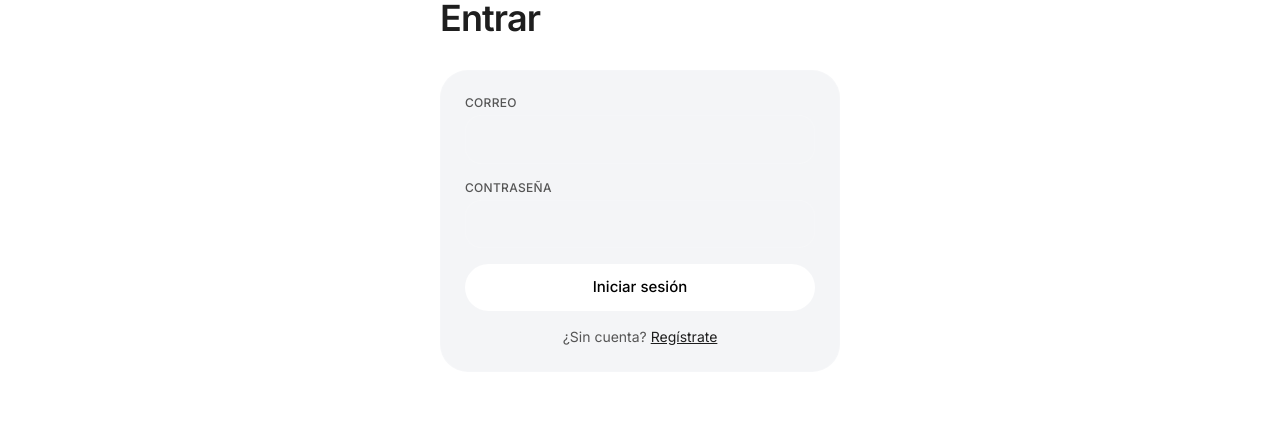
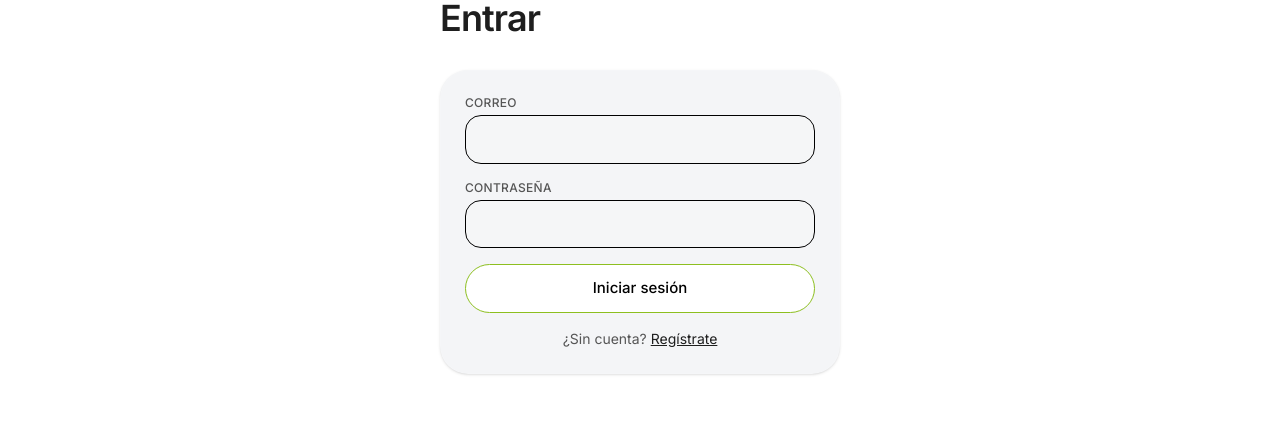
Before and after one commit to Yefrisaurio30/SOFTWARE-TECNOVO-EMPRESA, a Next.js app: page /login in a window 1280 px wide. Shown: the part 190-611 px from the top of the page. Built offline with nearby package versions, Linux system fonts and the light colour scheme; no server answers; the database is empty.

Commit message:
feat(login): inputs borde negro, boton borde verde, sombra form

```diff
--- a/app/login/page.tsx
+++ b/app/login/page.tsx
@@ -7,7 +7,7 @@ import { signIn } from "next-auth/react";
 import { Container } from "@/components/ui/section";
 
 const inputCls =
-  "w-full rounded-2xl border border-white/10 bg-white/5 px-4 py-3 text-[15px] text-text outline-none placeholder:text-text-faint focus:border-steel/60";
+  "w-full rounded-2xl border border-[#000] bg-white/5 px-4 py-3 text-[15px] text-text outline-none placeholder:text-text-faint focus:border-steel/60";
 const labelCls = "mb-1 block text-xs font-medium tracking-wide text-text-muted uppercase";
 
 export default function LoginPage() {
@@ -37,7 +37,7 @@ export default function LoginPage() {
       <Container className="max-w-md">
         <p className="text-sm font-medium tracking-wide text-steel uppercase">Cuenta</p>
         <h1 className="mt-2 text-4xl font-semibold tracking-tight">Entrar</h1>
-        <form onSubmit={submit} className="mt-8 flex flex-col gap-4 rounded-[28px] border border-white/10 bg-surface p-6">
+        <form onSubmit={submit} className="mt-8 flex flex-col gap-4 rounded-[28px] border border-white/10 bg-surface p-6 shadow-sm">
           <div>
             <label htmlFor="login-email" className={labelCls}>Correo</label>
             <input id="login-email" type="email" required autoComplete="email" value={email} onChange={(e) => setEmail(e.target.value)} className={inputCls} />
@@ -47,7 +47,7 @@ export default function LoginPage() {
             <input id="login-pass" type="password" required autoComplete="current-password" value={password} onChange={(e) => setPassword(e.target.value)} className={inputCls} />
           </div>
           {error ? <p role="alert" className="text-sm text-danger">{error}</p> : null}
-          <button type="submit" disabled={loading} className="rounded-full bg-white py-3 text-[15px] font-medium text-[#000] disabled:opacity-60">
+          <button type="submit" disabled={loading} className="rounded-full bg-white py-3 text-[15px] font-medium text-[#000] border border-[#8DBF20] disabled:opacity-60">
             {loading ? "Entrando…" : "Iniciar sesión"}
           </button>
           <p className="text-center text-sm text-text-muted">
```
